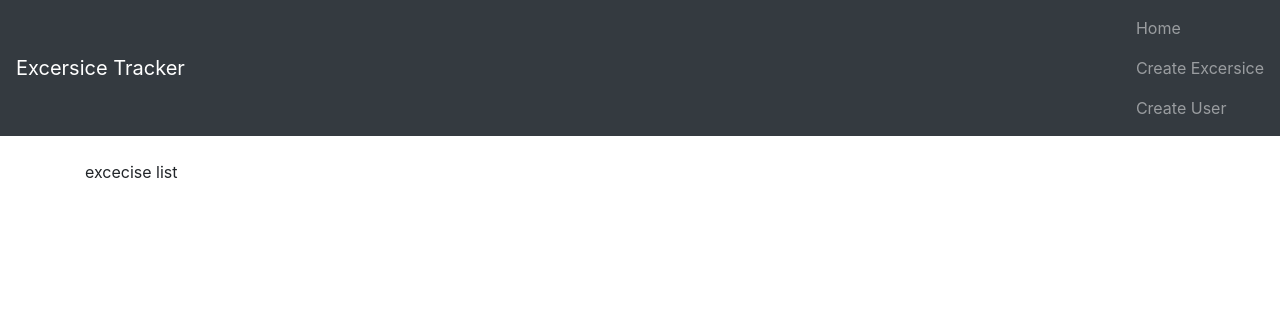
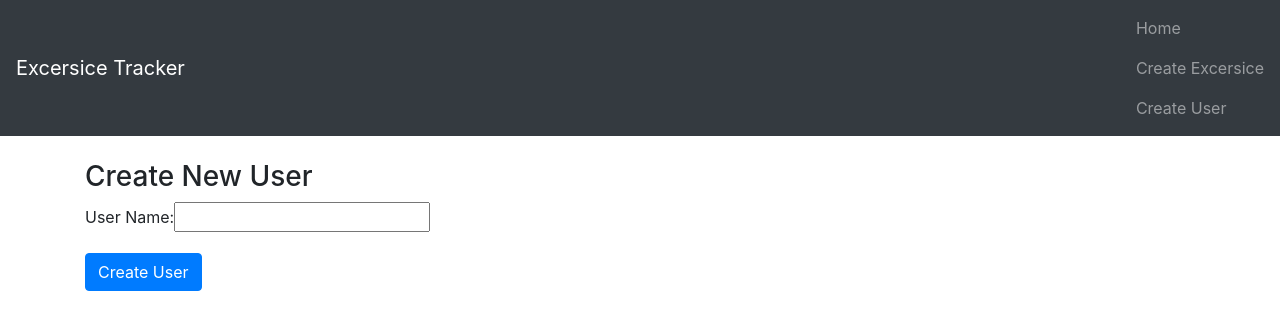
Before and after one commit to Arshad-97/my-first-MERN-project, a React (Create React App) app: page /user in a window 1280 px wide. Shown: the top 330 px of the page. Built offline with nearby package versions, Linux system fonts and the light colour scheme.

Commit message:
Step-10 : Created create User component design

```diff
--- a/src/components/CreateUser.js
+++ b/src/components/CreateUser.js
@@ -1,10 +1,49 @@
 import React, { Component } from 'react'
 
 export default class CreateUser extends Component {
+    constructor(props) {
+        super(props);
+
+        this.onChangeUsername = this.onChangeUsername.bind(this);
+        this.onSubmit = this.onSubmit.bind(this);
+
+        this.state = {
+            username: ''
+        }
+    }
+
+    onChangeUsername(e) {
+        this.setState({
+            username: e.target.value
+        });
+    }
+
+    onSubmit(e) {
+        e.preventDefault();
+
+        const user = {
+            username: this.state.username
+        }
+
+        console.log(user);
+        window.location = '/';
+    }
+
     render() {
         return (
             <div>
-                <p>excecise list</p>
+                <h3>Create New User</h3>
+                <form onSubmit={this.onSubmit}>
+                    <div className="form-group">
+                        <label>User Name:</label>
+                        <input type="text"
+                        value={this.state.username}
+                        onChange={this.onChangeUsername}></input>
+                    </div>
+                    <div>
+                        <input type="submit" value="Create User" className="btn btn-primary" />
+                    </div>
+                </form>
             </div>
         )
     }
```
Also changed, not shown: 1 other file (tests, documents, lock files or other folders).
